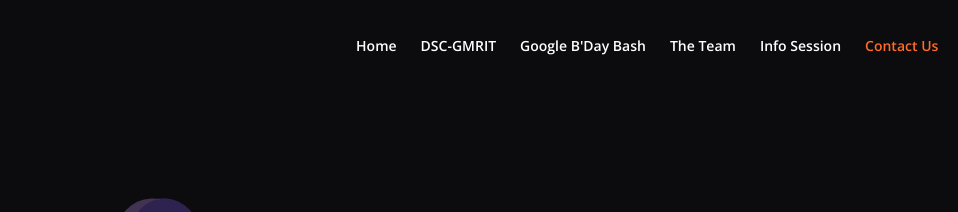
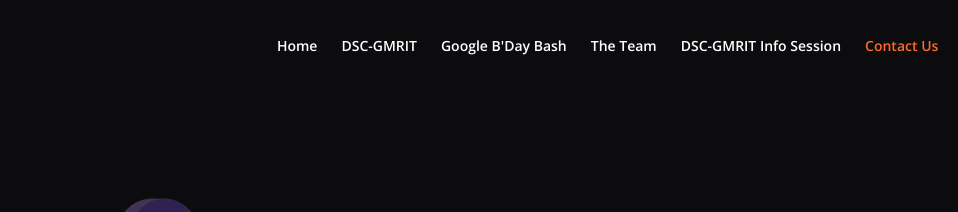
Before and after one commit to DSC-GMR-Institute-of-Technology/dsc_info_session, a plain HTML site: page index.html in a window 1280 px wide. Shown: the top 212 px of the page, 177-1135 px from the left. Drawn offline with nearby package versions, Linux system fonts and the light colour scheme.

Commit message:
minor change

```diff
--- a/index.html
+++ b/index.html
@@ -51,7 +51,7 @@
                         <a class="nav-link page-scroll" href="#team">The Team</a>
                     </li>
                      <li class="nav-item">
-                        <a class="nav-link page-scroll" href="#register">Info Session</a>
+                        <a class="nav-link page-scroll" href="#register">DSC-GMRIT Info Session</a>
                     </li>
                      <li class="nav-item">
                         <a class="nav-link page-scroll" href="#contact">Contact Us</a>
```
